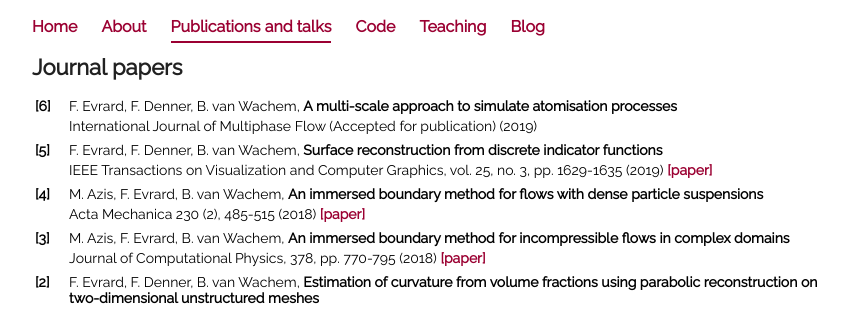
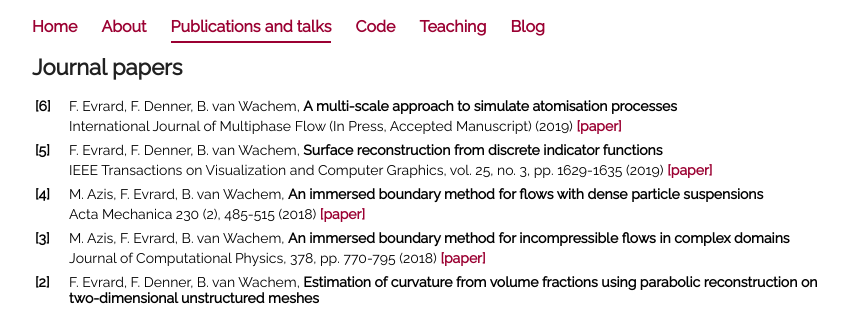
Before and after one commit to fabienevrard/fabienevrard.github.io, a Jekyll site: the page built from publications/index.html, in a window 1280 px wide. Shown: the top 310 px of the page, without its empty margins (208-1056 px from the left). Built offline with Jekyll 4.4.1, drawn with Linux system fonts in a browser that asks for light colours.

Commit message:
Update index.html

```diff
--- a/publications/index.html
+++ b/publications/index.html
@@ -14,7 +14,7 @@ title: Publications and talks
 		 </tr>
 		 <tr>
 			 <td></td>
-			 <td>International Journal of Multiphase Flow (Accepted for publication) (2019)</td>
+			 <td>International Journal of Multiphase Flow (In Press, Accepted Manuscript) (2019) <b><a href="https://doi.org/10.1016/j.ijmultiphaseflow.2019.07.005">[paper]</a></b></td>
 		 </tr>
 		 <tr><td></td><td></td></tr>
 		 <tr>
```
